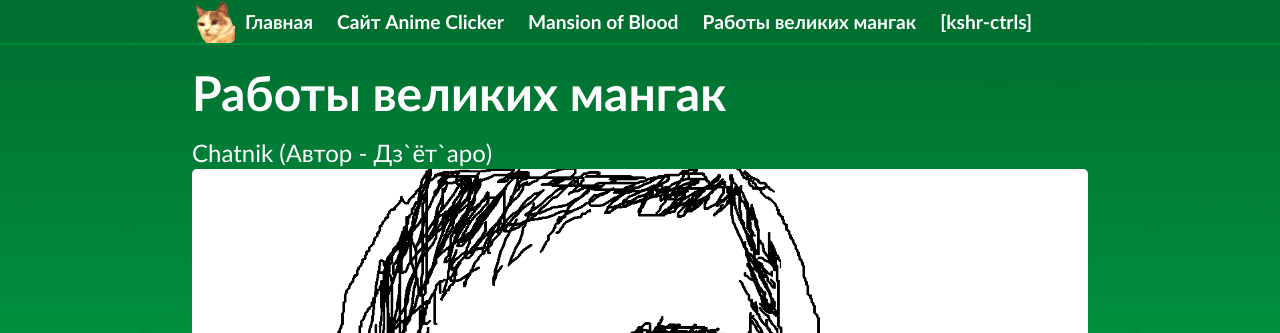
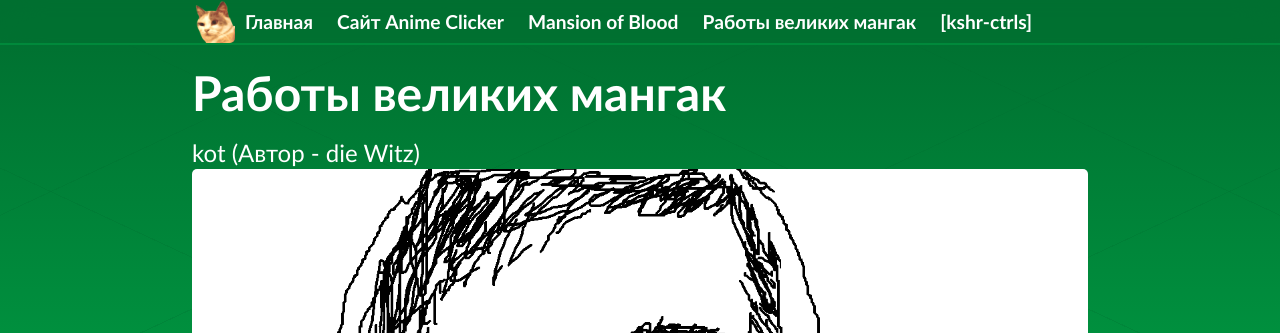
Before and after one commit to catink123/catink123.github.io, a Jekyll site: the page built from artworks/index.html, in a window 1280 px wide and 900 px high. Shown: the top 333 px of the window. Built offline with Jekyll 4.4.1, drawn with Linux system fonts in a browser that asks for light colours.

Commit message:
Update index.html

```diff
--- a/artworks/index.html
+++ b/artworks/index.html
@@ -4,6 +4,9 @@ title: Работы великих мангак
 ---
 <div class="blurb">
 	<h1>Работы великих мангак</h1>
+
+	<p>kot (Автор - die Witz)</p>
+	<img src="/artworks/images/chatnik.png" class="art"/>
 
 	<p>Chatnik (Автор - Дз`ёт`аро)</p>
 	<img src="/artworks/images/chatnik.png" class="art"/>
```
